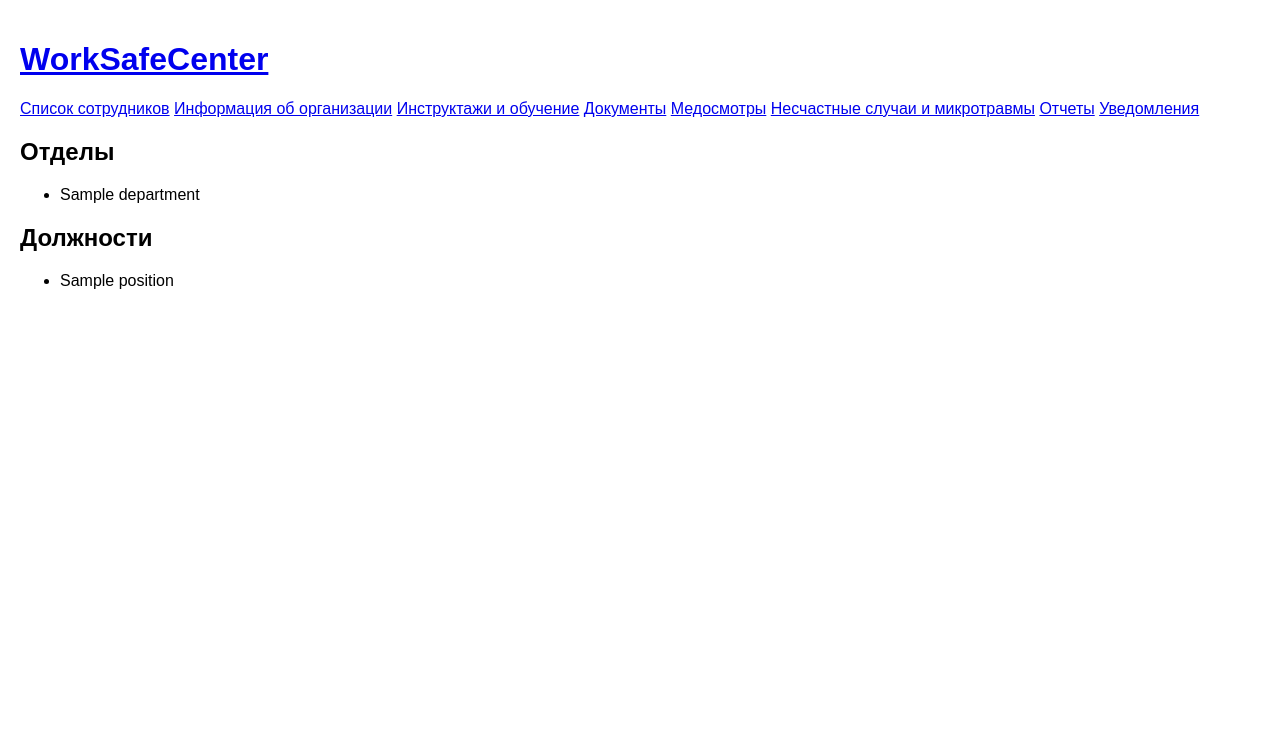
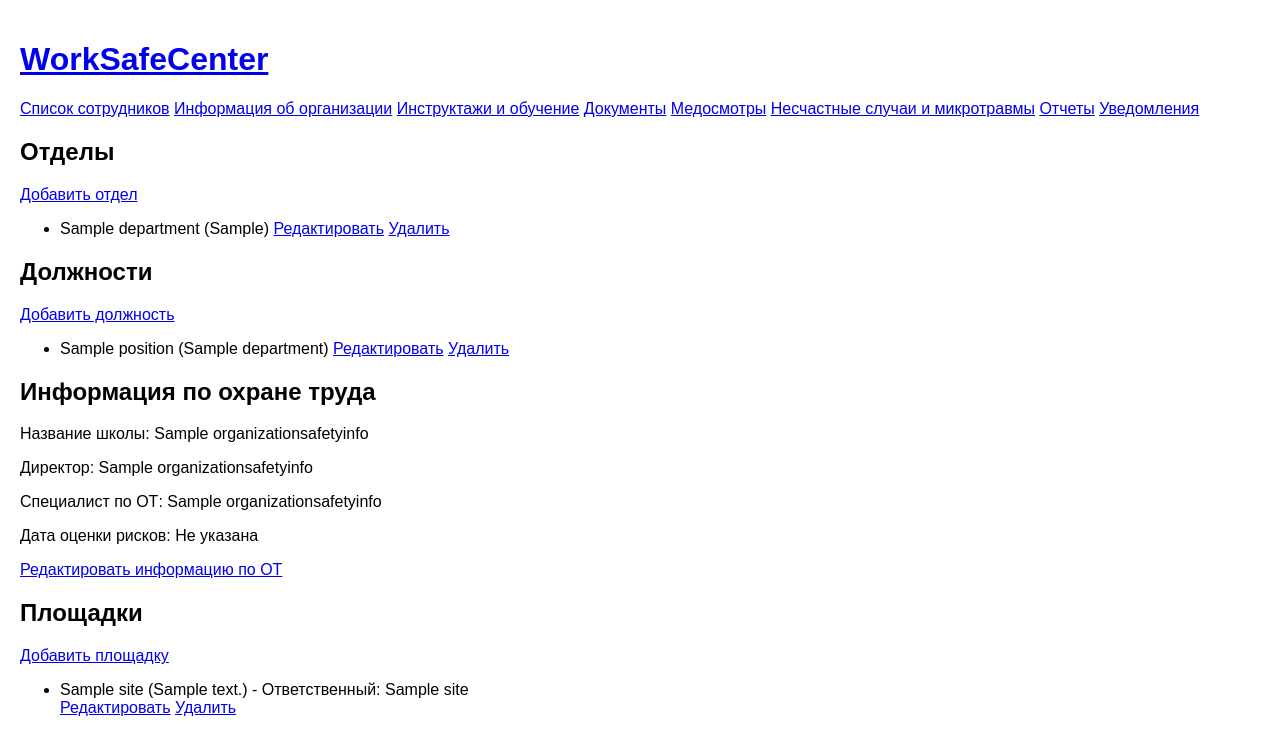
Before and after one commit to evlx87/WorkSafeCenter, a Django app: page /organization/ in a window 1280 px wide. Shown: the top 755 px of the page. Run offline with Django 5.2, Linux system fonts and the light colour scheme; tables that the repository leaves empty hold one stand-in row (values such as "Sample post").

Commit message:
Добавлена возможность добавлять, редактировать и удалять информацию об организации

```diff
--- a/organization/models.py
+++ b/organization/models.py
@@ -1,6 +1,4 @@
 from django.db import models
-
-# Create your models here.
 
 
 class Department(models.Model):
@@ -43,3 +41,39 @@ class Position(models.Model):
         verbose_name = "Должность"
         verbose_name_plural = "Должности"
         ordering = ['name']
+
+
+class OrganizationSafetyInfo(models.Model):
+    school_name = models.CharField(
+        max_length=200, verbose_name="Название школы")
+    director_name = models.CharField(
+        max_length=200, verbose_name="ФИО директора")
+    ot_specialist_name = models.CharField(
+        max_length=200, verbose_name="ФИО специалиста по охране труда")
+
+    class Meta:
+        verbose_name = "Информация по охране труда организации"
+        verbose_name_plural = "Информация по охране труда организаций"
+
+    def __str__(self):
+        return self.school_name
+
+
+class Site(models.Model):
+    organization = models.ForeignKey(
+        OrganizationSafetyInfo,
+        on_delete=models.CASCADE,
+        verbose_name="Организация",
+        related_name="sites")
+    name = models.CharField(max_length=200, verbose_name="Название площадки")
+    address = models.CharField(max_length=255, verbose_name="Адрес площадки")
+    ot_responsible_name = models.CharField(
+        max_length=200, verbose_name="ФИО ответственного за ОТ на площадке")
+
+    class Meta:
+        verbose_name = "Площадка"
+        verbose_name_plural = "Площадки"
+        ordering = ['name']
+
+    def __str__(self):
+        return f"{self.name} ({self.address})"
--- a/organization/templates/organization/organization_info.html
+++ b/organization/templates/organization/organization_info.html
@@ -3,8 +3,53 @@
 {% block content %}
 <section>
   <h2>Отделы</h2>
-  <ul>{% for dept in departments %}<li>{{ dept.name }}</li>{% endfor %}</ul>
+  <a href="{% url 'organization:department_create' %}">Добавить отдел</a>
+  <ul>
+    {% for dept in departments %}
+    <li>{{ dept.name }} ({{ dept.head }})
+      <a href="{% url 'organization:department_update' dept.pk %}">Редактировать</a>
+      <a href="{% url 'organization:department_delete' dept.pk %}">Удалить</a>
+    </li>
+    {% endfor %}
+  </ul>
+
   <h2>Должности</h2>
-  <ul>{% for pos in positions %}<li>{{ pos.name }}</li>{% endfor %}</ul>
+  <a href="{% url 'organization:position_create' %}">Добавить должность</a>
+  <ul>
+    {% for pos in positions %}
+    <li>{{ pos.name }} ({{ pos.department }})
+      <a href="{% url 'organization:position_update' pos.pk %}">Редактировать</a>
+      <a href="{% url 'organization:position_delete' pos.pk %}">Удалить</a>
+    </li>
+    {% endfor %}
+  </ul>
+
+  <h2>Информация по охране труда</h2>
+  {% if safety_info %}
+  <p>Название школы: {{ safety_info.school_name }}</p>
+  <p>Директор: {{ safety_info.director_name }}</p>
+  <p>Специалист по ОТ: {{ safety_info.ot_specialist_name }}</p>
+  <p>Дата оценки рисков: {{ safety_info.risk_assessment_date|default:"Не указана" }}</p>
+  <!-- TODO: Ссылка на документ будет в documents -->
+  {% if safety_info.ot_policy_file %}
+  <p>Положение о системе ОТ: <a href="{{ safety_info.ot_policy_file.url }}">Скачать</a></p>
+  {% endif %}
+  <p><a href="{% url 'organization:safety_info_edit' %}">Редактировать информацию по ОТ</a></p>
+  {% else %}
+  <p>Информация не заполнена. <a href="{% url 'organization:safety_info_edit' %}">Заполнить</a></p>
+  {% endif %}
+
+  <h2>Площадки</h2>
+  <a href="{% url 'organization:site_create' %}">Добавить площадку</a>
+  <ul>
+    {% for site in sites %}
+    <li>{{ site.name }} ({{ site.address }}) - Ответственный: {{ site.ot_responsible_name }}
+      <br><a href="{% url 'organization:site_update' site.pk %}">Редактировать</a>
+      <a href="{% url 'organization:site_delete' site.pk %}">Удалить</a>
+    </li>
+    {% empty %}
+    <li>Площадки не добавлены.</li>
+    {% endfor %}
+  </ul>
 </section>
 {% endblock %}
--- a/organization/urls.py
+++ b/organization/urls.py
@@ -1,8 +1,21 @@
 from django.urls import path
-from .views import organization_info
+
+from .views import organization_info, DepartmentCreateView, DepartmentUpdateView, DepartmentDeleteView, \
+    PositionCreateView, PositionUpdateView, PositionDeleteView, safety_info_edit, SiteCreateView, SiteUpdateView, \
+    SiteDeleteView
 
 app_name = 'organization'
 
 urlpatterns = [
     path('', organization_info, name='organization_info'),
+    path('department/create/', DepartmentCreateView.as_view(), name='department_create'),
+    path('department/<int:pk>/update/', DepartmentUpdateView.as_view(), name='department_update'),
+    path('department/<int:pk>/delete/', DepartmentDeleteView.as_view(), name='department_delete'),
+    path('position/create/', PositionCreateView.as_view(), name='position_create'),
+    path('position/<int:pk>/update/', PositionUpdateView.as_view(), name='position_update'),
+    path('position/<int:pk>/delete/', PositionDeleteView.as_view(), name='position_delete'),
+    path('safety-info/edit/', safety_info_edit, name='safety_info_edit'),
+    path('site/create/', SiteCreateView.as_view(), name='site_create'),
+    path('site/<int:pk>/update/', SiteUpdateView.as_view(), name='site_update'),
+    path('site/<int:pk>/delete/', SiteDeleteView.as_view(), name='site_delete'),
 ]
--- a/organization/views.py
+++ b/organization/views.py
@@ -1,12 +1,100 @@
-from django.shortcuts import render
-from .models import Department, Position
+from django.shortcuts import render, redirect
+from django.urls import reverse_lazy
+from django.views.generic.edit import CreateView, UpdateView, DeleteView
+
+from .forms import DepartmentForm, PositionForm, OrganizationSafetyInfoForm, SiteForm
+from .models import Department, Position, OrganizationSafetyInfo, Site
 
 
 # Create your views here.
 def organization_info(request):
     departments = Department.objects.all()
     positions = Position.objects.all()
+    safety_info = OrganizationSafetyInfo.objects.first()
+    sites = Site.objects.all() if safety_info else []
     return render(request, 'organization/organization_info.html', {
         'departments': departments,
-        'positions': positions
+        'positions': positions,
+        'safety_info': safety_info,
+        'sites': sites
     })
+
+
+class DepartmentCreateView(CreateView):
+    model = Department
+    form_class = DepartmentForm
+    template_name = 'organization/department_form.html'
+    success_url = reverse_lazy('organization:organization_info')
+
+
+class DepartmentUpdateView(UpdateView):
+    model = Department
+    form_class = DepartmentForm
+    template_name = 'organization/department_form.html'
+    success_url = reverse_lazy('organization:organization_info')
+
+
+class DepartmentDeleteView(DeleteView):
+    model = Department
+    success_url = reverse_lazy('organization:organization_info')
+
+
+class PositionCreateView(CreateView):
+    model = Position
+    form_class = PositionForm
+    template_name = 'organization/position_form.html'
+    success_url = reverse_lazy('organization:organization_info')
+
+
+class PositionUpdateView(UpdateView):
+    model = Position
+    form_class = PositionForm
+    template_name = 'organization/position_form.html'
+    success_url = reverse_lazy('organization:organization_info')
+
+
+class PositionDeleteView(DeleteView):
+    model = Position
+    success_url = reverse_lazy('organization:organization_info')
+
+
+def safety_info_edit(request):
+    safety_info = OrganizationSafetyInfo.objects.first()
+    if not safety_info:
+        safety_info = OrganizationSafetyInfo()
+    if request.method == 'POST':
+        form = OrganizationSafetyInfoForm(
+            request.POST, request.FILES, instance=safety_info)
+        if form.is_valid():
+            form.save()
+            return redirect('organization:organization_info')
+    else:
+        form = OrganizationSafetyInfoForm(instance=safety_info)
+    return render(request, 'organization/safety_info_form.html',
+                  {'form': form})
+
+
+class SiteCreateView(CreateView):
+    model = Site
+    form_class = SiteForm
+    template_name = 'organization/site_form.html'
+    success_url = reverse_lazy('organization:organization_info')
+
+    def form_valid(self, form):
+        # Автоматически привязываем площадку к организации
+        safety_info = OrganizationSafetyInfo.objects.first()
+        if safety_info:
+            form.instance.organization = safety_info
+        return super().form_valid(form)
+
+
+class SiteUpdateView(UpdateView):
+    model = Site
+    form_class = SiteForm
+    template_name = 'organization/site_form.html'
+    success_url = reverse_lazy('organization:organization_info')
+
+
+class SiteDeleteView(DeleteView):
+    model = Site
+    success_url = reverse_lazy('organization:organization_info')
```
Also changed, not shown: organization/admin.py (+7 -1 lines), organization/forms.py (added, +32 -0 lines), organization/templates/organization/department_form.html (added, +10 -0 lines), organization/templates/organization/position_form.html (added, +10 -0 lines), organization/templates/organization/safety_info_form.html (added, +10 -0 lines), organization/templates/organization/site_form.html (added, +10 -0 lines).
